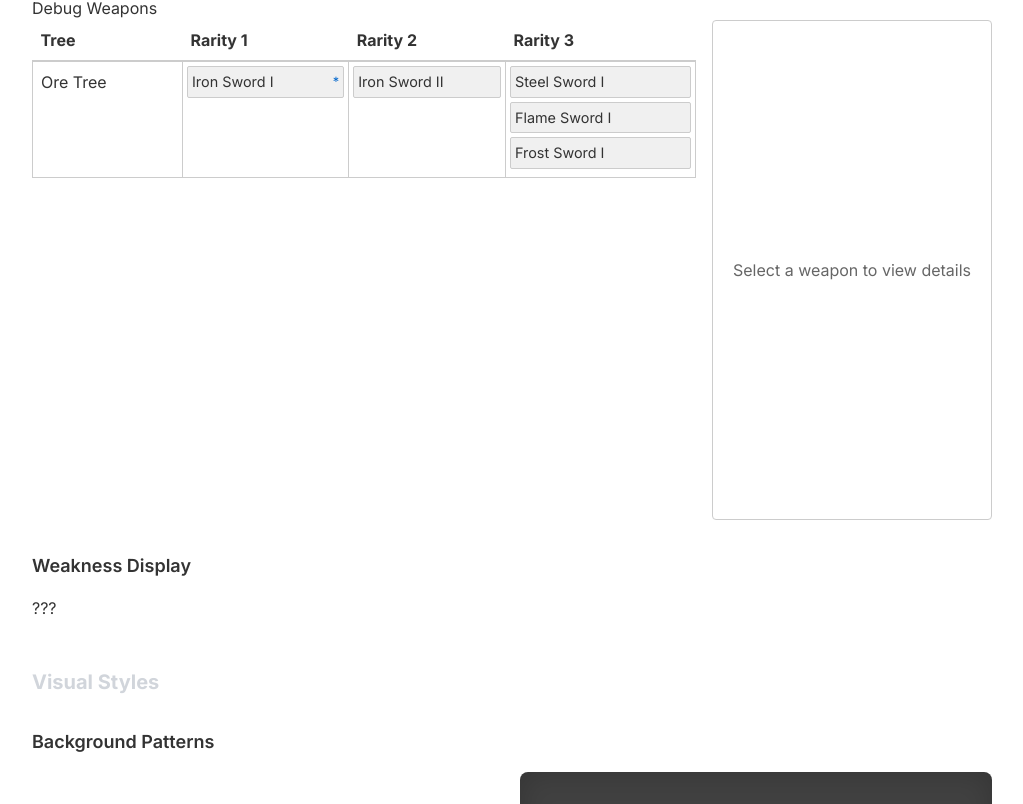
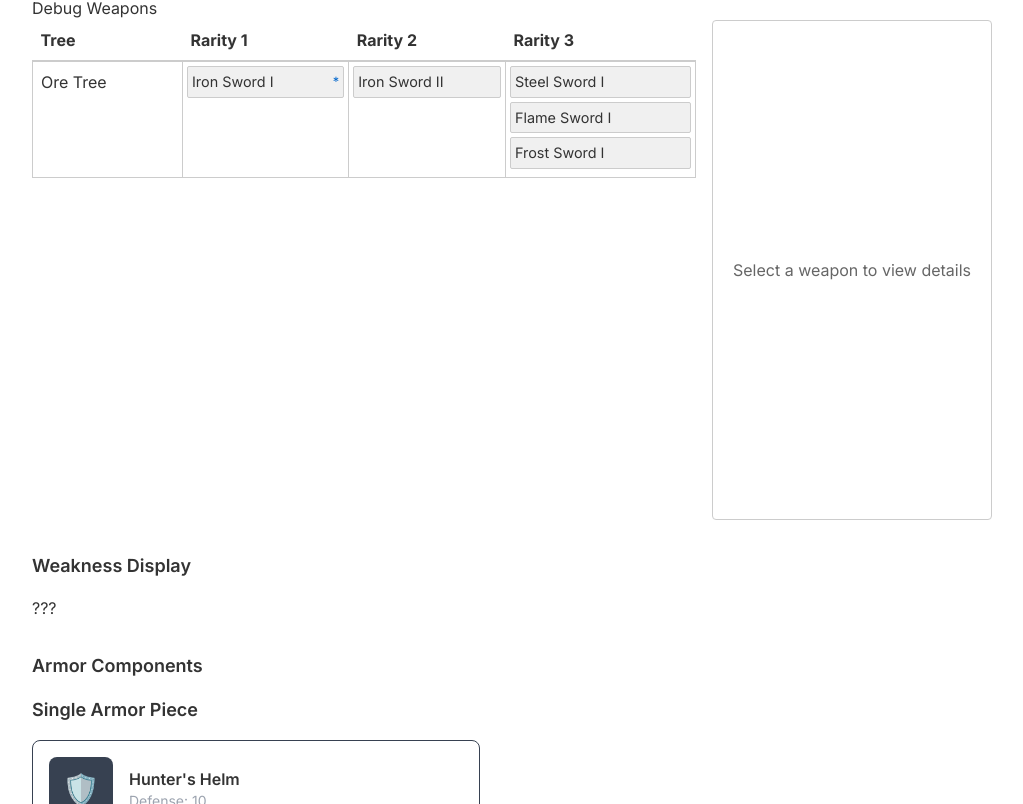
Before and after one commit to askleon/monster-hunter-wilds-wiki, a Next.js app: page /debug in a window 1280 px wide. Shown: the part 1996-2800 px from the top of the page, without its empty margins (256-1279 px from the left). Built offline with nearby package versions, Linux system fonts and the light colour scheme.

Commit message:
add armor, update sidebar colors

```diff
--- a/app/debug/page.tsx
+++ b/app/debug/page.tsx
@@ -11,6 +11,9 @@ import { WeaponComponent } from '@/components/weapons/WeaponComponent'
 import { WeaponNode, WeaponTree as WeaponTreeType } from '@/lib/weapons/weapons'
 import { WeaponDetails } from '@/components/weapons/WeaponDetails'
 import { WeaponTree } from '@/components/weapons/WeaponTree'
+import { ArmorSet } from '@/lib/armors';
+import { ArmorSkillSummary } from '@/components/armors/ArmorSkillSummary';
+import { ArmorDefenseSummary } from '@/components/armors/ArmorDefenseSummary';
 
 const SECTIONS = [
   {
@@ -114,6 +117,11 @@ const SECTIONS = [
             </div>
           </div>
         )
+      },
+      {
+        id: 'armor-components',
+        title: 'Armor Components',
+        content: () => <ArmorComponentsSection />
       }
     ]
   },
@@ -337,6 +345,183 @@ const WeaponComponentsSection = () => {
   );
 };
 
+const ArmorComponentsSection = () => {
+  const sampleArmorSet: ArmorSet = {
+    id: 'sample-armor-set',
+    name: 'Hunter\'s Set',
+    tier: 1,
+    pieces: [
+      {
+        id: 'hunter-helm',
+        name: 'Hunter\'s Helm',
+        type: 'Head',
+        rarity: 1,
+        defense: 10,
+        skills: [
+          { id: 'attackBoost', level: 1 },
+          { id: 'criticalEye', level: 1 }
+        ],
+        resistances: {
+          fire: 0,
+          water: 0,
+          thunder: 0,
+          ice: 0,
+          dragon: 0
+        },
+        materials: [
+          { name: 'Monster Hide', quantity: 2 },
+          { name: 'Monster Bone S', quantity: 1 }
+        ]
+      },
+      {
+        id: 'hunter-mail',
+        name: 'Hunter\'s Mail',
+        type: 'Chest',
+        rarity: 1,
+        defense: 12,
+        skills: [
+          { id: 'attackBoost', level: 2 }
+        ],
+        resistances: {
+          fire: 1,
+          water: 0,
+          thunder: 0,
+          ice: 0,
+          dragon: 0
+        },
+        materials: [
+          { name: 'Monster Hide', quantity: 3 },
+          { name: 'Monster Bone M', quantity: 1 }
+        ]
+      },
+      {
+        id: 'hunter-vambraces',
+        name: 'Hunter\'s Vambraces',
+        type: 'Arms',
+        rarity: 1,
+        defense: 10,
+        skills: [
+          { id: 'criticalEye', level: 1 }
+        ],
+        resistances: {
+          fire: 0,
+          water: 1,
+          thunder: 0,
+          ice: 0,
+          dragon: 0
+        },
+        materials: [
+          { name: 'Monster Hide', quantity: 2 },
+          { name: 'Monster Bone S', quantity: 2 }
+        ]
+      },
+      {
+        id: 'hunter-coil',
+        name: 'Hunter\'s Coil',
+        type: 'Waist',
+        rarity: 1,
+        defense: 10,
+        skills: [
+          { id: 'constitution', level: 1 }
+        ],
+        resistances: {
+          fire: 0,
+          water: 0,
+          thunder: 1,
+          ice: 0,
+          dragon: 0
+        },
+        materials: [
+          { name: 'Monster Hide', quantity: 2 },
+          { name: 'Monster Bone S', quantity: 1 }
+        ]
+      },
+      {
+        id: 'hunter-greaves',
+        name: 'Hunter\'s Greaves',
+        type: 'Legs',
+        rarity: 1,
+        defense: 10,
+        skills: [
+          { id: 'constitution', level: 1 }
+        ],
+        resistances: {
+          fire: 0,
+          water: 0,
+          thunder: 0,
+          ice: 1,
+          dragon: 0
+        },
+        materials: [
+          { name: 'Monster Hide', quantity: 2 },
+          { name: 'Monster Bone S', quantity: 2 }
+        ]
+      }
+    ]
+  };
+
+  return (
+    <div className="space-y-8">
+      <div>
+        <h4 className="text-lg font-semibold mb-4">Single Armor Piece</h4>
+        <div className="max-w-md border border-gray-700 rounded-lg p-4">
+          <div className="flex items-center space-x-4">
+            <div className="w-16 h-16 bg-gray-700 rounded-lg flex items-center justify-center">
+              {/* Placeholder for armor icon */}
+              <span className="text-3xl">🛡️</span>
+            </div>
+            <div>
+              <h3 className="font-semibold">{sampleArmorSet.pieces[0].name}</h3>
+              <p className="text-sm text-gray-400">Defense: {sampleArmorSet.pieces[0].defense}</p>
+            </div>
+          </div>
+        </div>
+      </div>
+
+      <div>
+        <h4 className="text-lg font-semibold mb-4">Armor Set Summary</h4>
+        <div className="grid grid-cols-1 md:grid-cols-2 gap-6">
+          <div className="border border-gray-700 rounded-lg p-4">
+            <h5 className="font-semibold mb-3">Defense Summary</h5>
+            <ArmorDefenseSummary armorSet={sampleArmorSet} />
+          </div>
+
+          <div className="border border-gray-700 rounded-lg p-4">
+            <h5 className="font-semibold mb-3">Skills Summary</h5>
+            <ArmorSkillSummary armorSet={sampleArmorSet} />
+          </div>
+        </div>
+      </div>
+
+      <div>
+        <h4 className="text-lg font-semibold mb-4">Armor Set Pieces</h4>
+        <div className="grid grid-cols-1 sm:grid-cols-2 lg:grid-cols-3 gap-4">
+          {sampleArmorSet.pieces.map((piece) => (
+            <div
+              key={piece.id}
+              className="border border-gray-700 rounded-lg p-4 hover:bg-gray-800 transition-colors cursor-pointer"
+            >
+              <div className="flex items-center space-x-3 mb-2">
+                <div className="w-12 h-12 bg-gray-700 rounded-lg flex items-center justify-center">
+                  <span className="text-2xl">🛡️</span>
+                </div>
+                <div>
+                  <h3 className="font-semibold">{piece.name}</h3>
+                  <p className="text-sm text-gray-400">{piece.type}</p>
+                </div>
+              </div>
+              <div className="text-sm">
+                <p>Defense: {piece.defense}</p>
+                <p>Rarity: {piece.rarity}</p>
+              </div>
+            </div>
+          ))}
+        </div>
+      </div>
+    </div>
+  );
+};
+
 export default function DebugPage() {
   const { theme } = useTheme()
   const [searchQuery, setSearchQuery] = useState('')
@@ -367,12 +552,12 @@ export default function DebugPage() {
   return (
     <div className="flex min-h-screen">
       {/* Fixed Sidebar */}
-      <div className="w-64 fixed h-screen overflow-y-auto p-4 bg-gray-900">
+      <div className="w-64 fixed h-screen overflow-y-auto p-4 bg-secondary border-r border-color">
         <div className="mb-4">
           <input
             type="text"
             placeholder="Search components..."
-            className="w-full p-2 rounded bg-gray-800 text-white border border-gray-700"
+            className="w-full p-2 rounded bg-secondary text-primary border border-color"
             value={searchQuery}
             onChange={(e) => setSearchQuery(e.target.value)}
           />
@@ -381,7 +566,7 @@ export default function DebugPage() {
         <nav className="space-y-4">
           {filteredSections.map(section => (
             <div key={section.id}>
-              <h3 className="text-sm font-bold text-gray-400 uppercase tracking-wider mb-2">
+              <h3 className="text-sm font-bold text-secondary uppercase tracking-wider mb-2">
                 {section.title}
               </h3>
               <ul className="space-y-1">
@@ -390,8 +575,8 @@ export default function DebugPage() {
                     <a
                       href={`#${item.id}`}
                       className={`block py-1 ${selectedId === item.id
-                        ? 'text-blue-300 font-semibold'
-                        : 'text-blue-400 hover:text-blue-300'
+                        ? 'text-accent font-semibold'
+                        : 'text-primary hover:text-accent'
                       }`}
                     >
                       {item.title}
@@ -408,7 +593,7 @@ export default function DebugPage() {
       <div className="ml-64 flex-1 p-8">
         <div className="mb-8">
           <h1 className="text-2xl font-bold mb-2">Component Debug Page</h1>
-          <p className="text-gray-400">Current Theme: {theme}</p>
+          <p className="text-secondary">Current Theme: {theme}</p>
         </div>
 
         <div className="space-y-12">
```
